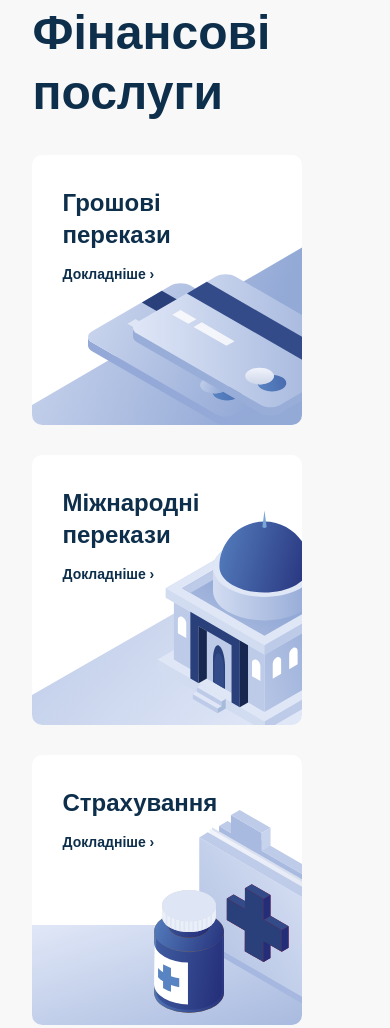
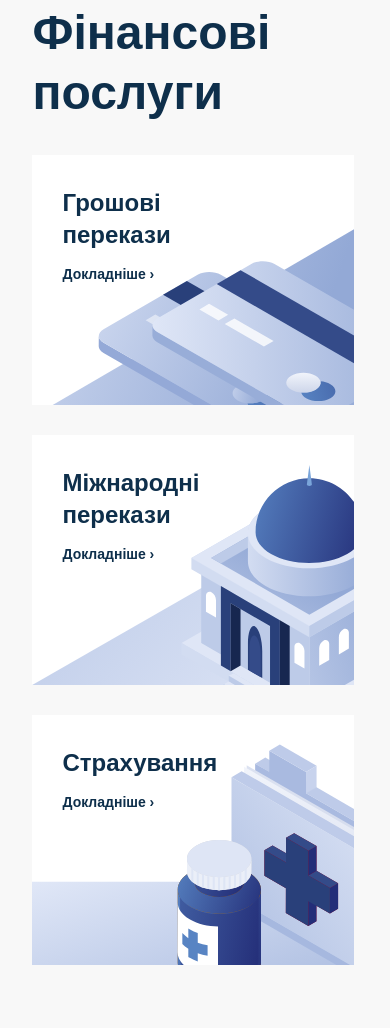
Before and after one commit to ViktorZvarych/okten-project-ukrposhta, a plain HTML site: page index.html in a window 390 px wide. Shown: the part 4163-5191 px from the top of the page. Drawn offline with nearby package versions, Linux system fonts and the light colour scheme.

Commit message:
change finance-list-item mobile styles - width 82.5vw

```diff
--- a/css/media-styles.css
+++ b/css/media-styles.css
@@ -90,6 +90,11 @@
     flex-direction: column;
   }
 
+  .finances--list-item {
+    width: 82.5vw;
+    height: 250px;
+  }
+
   .finances--news {
     width: 82.5vw;
   }
--- a/css/styles.css
+++ b/css/styles.css
@@ -624,8 +624,10 @@ p {
   margin-top: 32px;
   margin-bottom: 80px;
   display: flex;
+  justify-content: center;
   flex-wrap: wrap;
   gap: 30px;
+  flex-grow: 1;
 }
 
 .finances--list-item {
```
